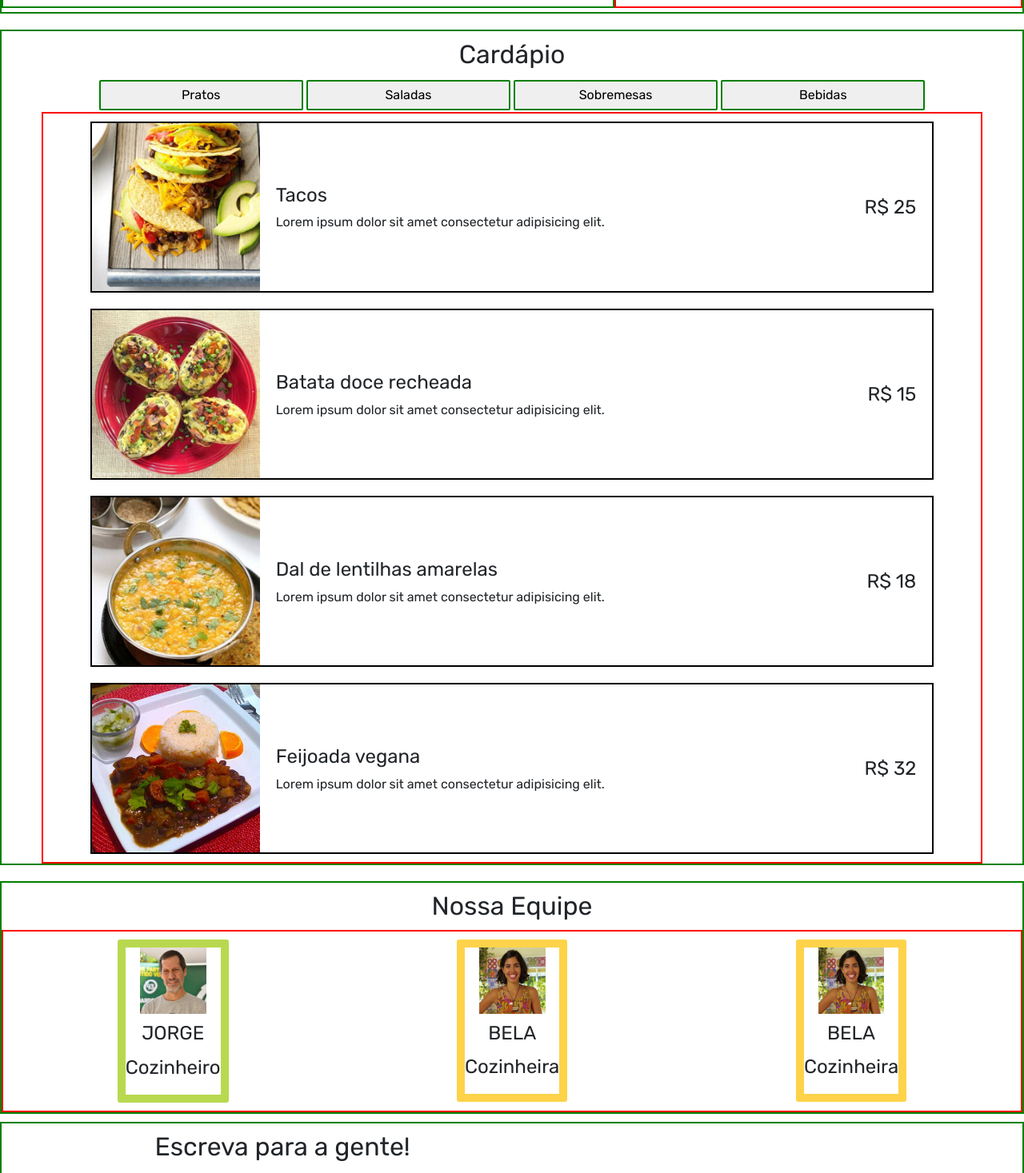
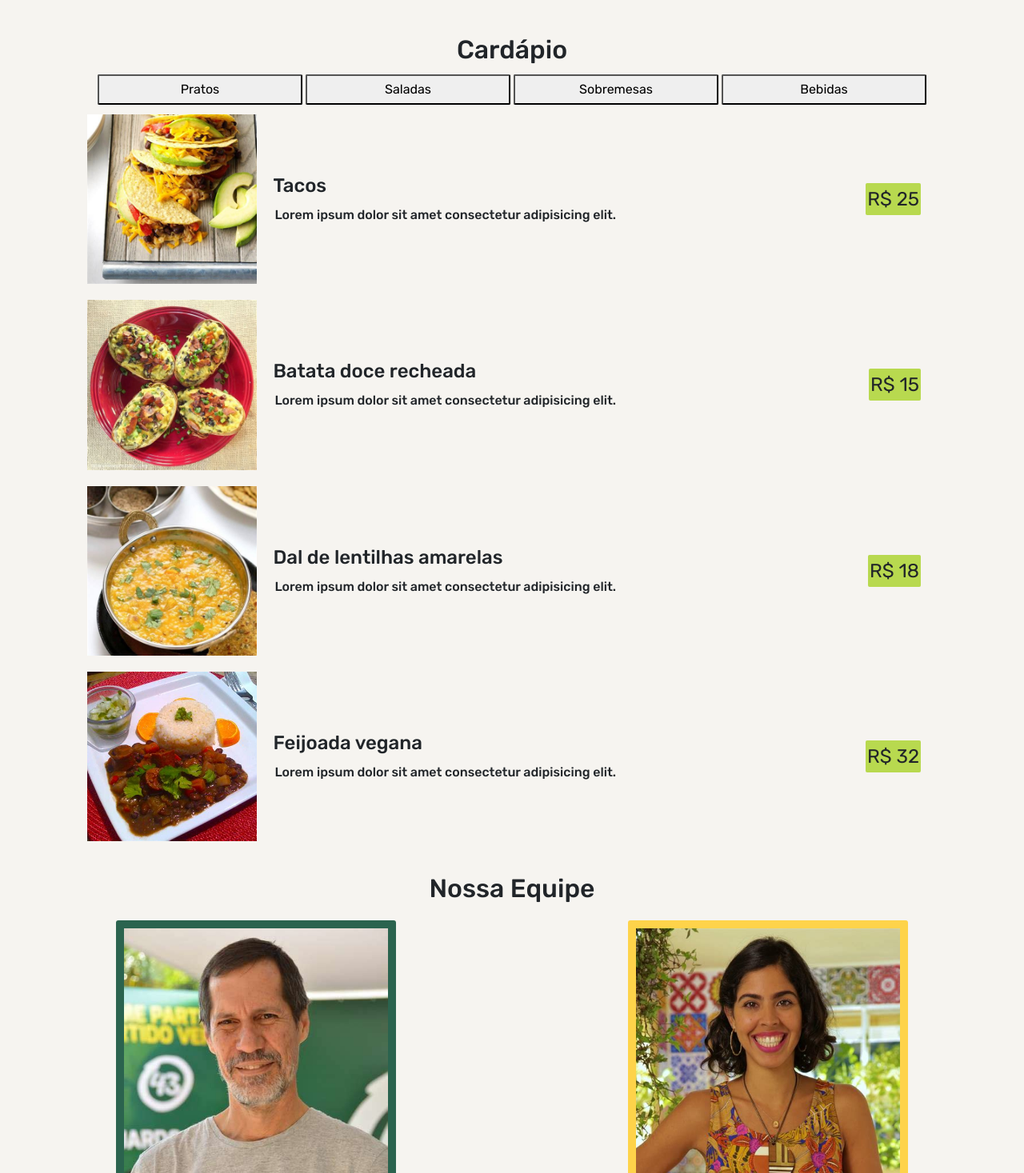
Before and after one commit to cesarcross/restaurant_quitandavegana, a React (Create React App) app: page / in a window 1280 px wide. Shown: the part 1263-2730 px from the top of the page at 80% size. Built offline with nearby package versions, Linux system fonts and the light colour scheme.

Commit message:
desktop almost done

```diff
--- a/src/App.css
+++ b/src/App.css
@@ -11,7 +11,7 @@
   animation: fadeIn 0.3s;
   transition: opacity 0.4s;
   opacity: 0.5;
-  color: #272c35;
+  color: #613e3e;
 }
 
 .scrollTop:hover {
--- a/src/components/About/About.style.js
+++ b/src/components/About/About.style.js
@@ -1,10 +1,11 @@
 import styled from "styled-components";
 
 export const AboutContainer = styled.div`
-  border: 2px solid green;
+  /* border: 2px solid green; */
   display: flex;
   flex-direction: column;
-  ${"" /* width: 100vw; */}
+  max-width: 1300px;
+  margin: 0 auto;
 
   @media screen and (min-width: 768px) {
     flex-direction: row;
@@ -12,7 +13,7 @@ export const AboutContainer = styled.div`
 `;
 
 export const AboutText = styled.div`
-  border: 2px solid green;
+  /* border: 2px solid green; */
   width: 90%;
   margin: 5px auto;
   text-align: justify;
@@ -53,7 +54,7 @@ export const AboutText = styled.div`
 `;
 
 export const AboutImg = styled.div`
-  border: 2px solid red;
+  /* border: 2px solid red; */
   width: 90%;
   margin: 5px auto;
 
--- a/src/components/CentralMenu/CentralMenu.style.js
+++ b/src/components/CentralMenu/CentralMenu.style.js
@@ -1,10 +1,11 @@
 import styled from "styled-components";
 
 export const CentralMenuContainer = styled.div`
-  border: 2px solid green;
+  /* border: 2px solid green; */
   display: flex;
   flex-direction: column;
   margin: 20px auto;
+  max-width: 1300px;
 
   h3 {
     font-size: 1.2rem;
@@ -29,7 +30,7 @@ export const CentralMenuBtnDiv = styled.div`
 `;
 
 export const CentralMenuButton = styled.button`
-  border: 2px solid green;
+  /* border: 2px solid green; */
   width: 40%;
   margin: 2px;
   outline: none;
@@ -37,7 +38,7 @@ export const CentralMenuButton = styled.button`
 
   &:focus {
     outline: 0;
-    background: red;
+    background: #bdb6a9;
   }
 
   @media screen and (min-width: 768px) {
@@ -47,7 +48,7 @@ export const CentralMenuButton = styled.button`
 `;
 
 export const CentralMenuCards = styled.ul`
-  border: 2px solid red;
+  /* border: 2px solid red; */
   display: flex;
   align-items: center;
   flex-direction: column;
@@ -60,7 +61,7 @@ export const CentralMenuCards = styled.ul`
 `;
 
 export const CentralMenuItem = styled.li`
-  border: 2px solid black;
+  /* border: 2px solid black; */
   display: flex;
   flex-direction: column;
   align-items: center;
@@ -74,11 +75,15 @@ export const CentralMenuItem = styled.li`
     p {
       margin-top: 10px;
       font-size: 1rem;
+      background: transparent;
     }
   }
 
   p {
     font-size: 1.5rem;
+    background: #b8d94f;
+    padding: 2px;
+    border-radius: 2px;
   }
 
   img {
--- a/src/components/FeaturedMenu/FeaturedMenu.style.js
+++ b/src/components/FeaturedMenu/FeaturedMenu.style.js
@@ -3,7 +3,7 @@ import styled from "styled-components";
 import { FaWhatsapp } from "react-icons/fa";
 
 export const FeaturedMenuContainer = styled.div`
-  border: 2px solid green;
+  /* border: 2px solid green; */
   display: flex;
   flex-direction: column;
   background: #bac64a;
--- a/src/components/Footer/Footer.style.js
+++ b/src/components/Footer/Footer.style.js
@@ -3,7 +3,7 @@ import styled from "styled-components";
 import { FaFacebookSquare, FaInstagram } from "react-icons/fa";
 
 export const FooterContainer = styled.div`
-  border: 2px solid green;
+  /* border: 2px solid green; */
   background: #fed34a;
   display: flex;
   flex-direction: column;
@@ -11,7 +11,7 @@ export const FooterContainer = styled.div`
 `;
 
 export const FooterLogo = styled.div`
-  border: 2px solid red;
+  /* border: 2px solid red; */
   display: flex;
   justify-content: center;
 
@@ -21,7 +21,7 @@ export const FooterLogo = styled.div`
 `;
 
 export const FooterAddress = styled.div`
-  border: 2px solid red;
+  /* border: 2px solid red; */
 
   p {
     text-align: center;
@@ -46,14 +46,22 @@ export const FooterAddress = styled.div`
       margin: 5px auto;
     }
   }
+
+  @media screen and (min-width: 1200px) {
+    p,
+    p:first-of-type,
+    p:last-of-type {
+      font-size: 1rem;
+      margin: 0 2px;
+    }
+  }
 `;
 
 export const FooterSocial = styled.div`
-  border: 2px solid red;
+  /* border: 2px solid red; */
 `;
 
 export const FooterFacebook = styled(FaFacebookSquare)`
-  backgrond: #3eed17;
   font-size: 50px;
 `;
 
@@ -63,14 +71,24 @@ export const FooterInstagram = styled(FaInstagram)`
 `;
 
 export const FooterCaravan = styled.div`
-  border: 2px solid red;
+  /* border: 2px solid red; */
 
   a {
     font-weight: bold;
     text-decoration: none;
+    color: #36383b;
+
+    &:hover {
+      color: #666060;
+    }
   }
 
   @media screen and (min-width: 768px) {
     font-size: 1.5rem;
   }
+
+  @media screen and (min-width: 1200px) {
+    font-size: 1rem;
+    margin: 2px;
+  }
 `;
--- a/src/components/Form/Form.component.jsx
+++ b/src/components/Form/Form.component.jsx
@@ -1,11 +1,16 @@
 import React from "react";
 import { Element } from "react-scroll";
 
-import { FormContainer, ContactForm } from "./Form.style";
+import { FormContainer, ContactImg, ContactForm } from "./Form.style";
+
+import map from "../../assets/images/map.png";
 
 const Form = () => (
   <Element id="contato" name="contato">
     <FormContainer>
+      <ContactImg>
+        <img src={map} alt="" />
+      </ContactImg>
       <ContactForm>
         <form
           id="contactform"
--- a/src/components/Form/Form.style.js
+++ b/src/components/Form/Form.style.js
@@ -1,11 +1,27 @@
 import styled from "styled-components";
 
 export const FormContainer = styled.div`
-  border: 2px solid green;
+  /* border: 2px solid green; */
   margin: 10px auto;
+  display: flex;
+  max-width: 1300px;
 
   @media screen and (min-width: 768px) {
     justify-content: flex-start;
+  }
+`;
+
+export const ContactImg = styled.div`
+  width: min-content;
+  display: none;
+
+  img {
+    width: 500px;
+  }
+
+  @media screen and (min-width: 1200px) {
+    display: block;
+    padding: 50px 20px;
   }
 `;
 
@@ -25,6 +41,10 @@ export const ContactForm = styled.div`
 
     @media screen and (min-width: 768px) {
       font-size: 2rem;
+    }
+
+    @media screen and (min-width: 1200px) {
+      font-size: 1.5rem;
     }
   }
 
@@ -46,11 +66,15 @@ export const ContactForm = styled.div`
     @media screen and (min-width: 768px) {
       font-size: 1.5rem;
     }
+
+    @media screen and (min-width: 1200px) {
+      font-size: 1rem;
+    }
   }
 
   input:last-of-type {
     border: none;
-    background: gray;
+    background: #51a15d;
     width: 40%;
     margin: 5px auto;
     height: 40px;
@@ -58,7 +82,7 @@ export const ContactForm = styled.div`
     font-size: 1.2rem;
 
     &:hover {
-      background: #20eac5;
+      background: #eec432;
     }
     @media screen and (min-width: 768px) {
       width: 30%;
@@ -68,4 +92,8 @@ export const ContactForm = styled.div`
   @media screen and (min-width: 768px) {
     width: 70%;
   }
+
+  @media screen and (min-width: 1200px) {
+    margin: 40px;
+  }
 `;
--- a/src/components/Main/Main.style.js
+++ b/src/components/Main/Main.style.js
@@ -1,7 +1,7 @@
 import styled from "styled-components";
 
 export const MainContainer = styled.div`
-  border: 2px solid green;
+  /* border: 2px solid green; */
   margin: 0 auto;
   width: 100vw;
 `;
--- a/src/components/Navbar/Navbar.style.js
+++ b/src/components/Navbar/Navbar.style.js
@@ -1,11 +1,5 @@
 import styled from "styled-components";
 import { Nav as NavItem, Navbar as NavbarBootstrap } from "react-bootstrap";
-
-// export const NavContainer = styled.div`
-//   border: 2px solid green;
-//   display: flex;
-//   background: white;
-// `;
 
 export const Navbar = styled(NavbarBootstrap)`
   button:focus {
@@ -32,5 +26,5 @@ export const Nav = styled(NavItem)`
 `;
 
 export const NavLogo = styled.div`
-  border: 5px solid black;
+  /* border: 5px solid black; */
 `;
--- a/src/components/Team/Team.component.jsx
+++ b/src/components/Team/Team.component.jsx
@@ -11,17 +11,12 @@ const Team = () => (
     <TeamContainer>
       <h3>Nossa Equipe</h3>
       <TeamCards>
-        <TeamPerson bgcolor="#b8d94f">
+        <TeamPerson bgcolor="#2B634E" txtcolor="#FED34A">
           <img src={Edu} alt="Eduardo" />
           <h3>JORGE</h3>
           <p>Cozinheiro</p>
         </TeamPerson>
-        <TeamPerson bgcolor="#FED34A">
-          <img src={Bela} alt="Bela" />
-          <h3>BELA</h3>
-          <p>Cozinheira</p>
-        </TeamPerson>
-        <TeamPerson bgcolor="#FED34A">
+        <TeamPerson bgcolor="#FED34A" txtcolor="#2B634E">
           <img src={Bela} alt="Bela" />
           <h3>BELA</h3>
           <p>Cozinheira</p>
--- a/src/components/Team/Team.style.js
+++ b/src/components/Team/Team.style.js
@@ -1,14 +1,17 @@
 import styled from "styled-components";
 
 export const TeamContainer = styled.div`
-  border: 2px solid green;
+  /* border: 2px solid green; */
   display: flex;
   flex-direction: column;
+  max-width: 1300px;
+  margin: 0 auto;
 
   h3 {
     text-align: center;
     margin: 10px auto;
     font-size: 1.2rem;
+    font-weight: 500;
   }
 
   @media screen and (min-width: 768px) {
@@ -19,7 +22,7 @@ export const TeamContainer = styled.div`
 `;
 
 export const TeamCards = styled.div`
-  border: 2px solid red;
+  /* border: 2px solid red; */
   display: flex;
   align-items: center;
   flex-direction: column;
@@ -31,18 +34,23 @@ export const TeamCards = styled.div`
 
 export const TeamPerson = styled.div`
   border: 10px solid;
-  border-color: ${({ bgcolor }) => (bgcolor ? `${bgcolor}` : "white")};
-  ${"" /* background: ${({ bgcolor }) => (bgcolor ? `${bgcolor}` : "white")}; */}
+  border-radius: 3px;
+  border-color: ${({ bgcolor }) => bgcolor};
+  background: ${({ bgcolor }) => bgcolor};
+  color: ${({ txtcolor }) => txtcolor};
   display: flex;
   flex-direction: column;
   align-items: center;
   margin: 10px auto;
-  border-radius: 3px;
-  ${"" /* display: block; */}
+  padding: 0;
   width: min-content;
 
   img {
-    width: 90%;
+    width: 250px;
+  }
+
+  p {
+    margin: 0;
   }
 
   h3,
@@ -52,7 +60,7 @@ export const TeamPerson = styled.div`
 
   @media screen and (min-width: 768px) {
     img {
-      width: 70%;
+      width: 330px;
     }
 
     h3,
--- a/src/index.css
+++ b/src/index.css
@@ -1,4 +1,4 @@
-@import url("https://fonts.googleapis.com/css2?family=Rubik&display=swap");
+@import url("https://fonts.googleapis.com/css2?family=Rubik:wght@400;500&display=swap");
 
 body {
   margin: 0;
@@ -7,6 +7,7 @@ body {
     "Droid Sans", "Helvetica Neue", sans-serif;
   -webkit-font-smoothing: antialiased;
   -moz-osx-font-smoothing: grayscale;
+  background: #f6f4f0;
 }
 
 code {
```
Also changed, not shown: src/assets/images/map.png (added).
